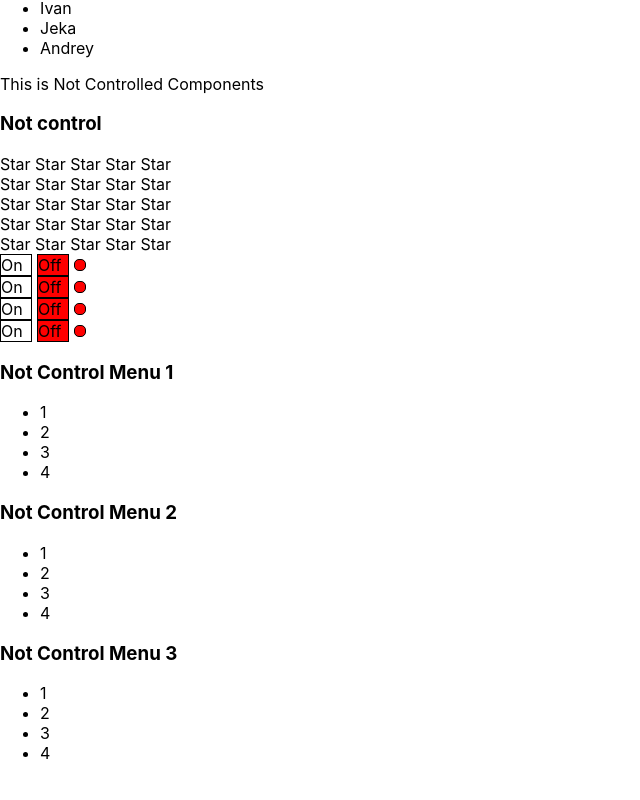
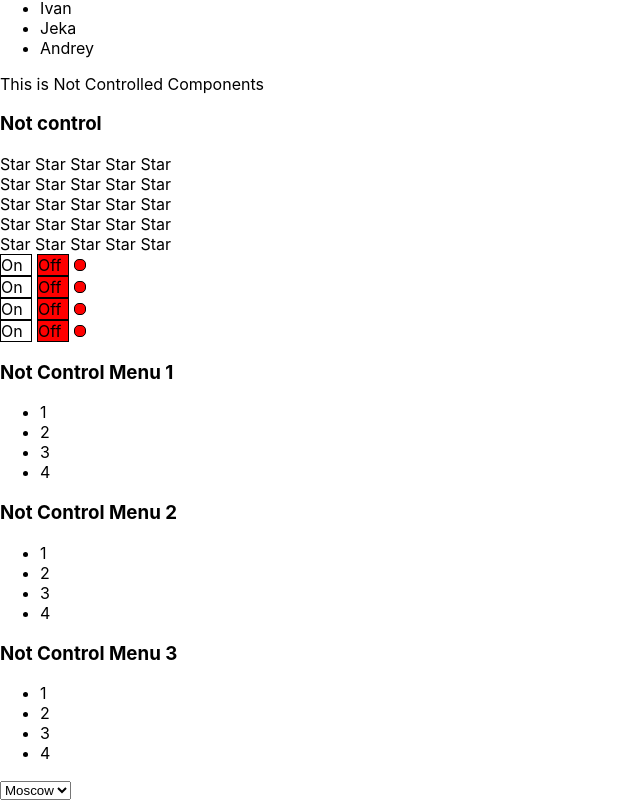
Before and after one commit to Belom7/react-kabzda-kak-podrobno, a React (Create React App) app: page / in a window 1280 px wide. Shown: the part 457-1257 px from the top of the page, without its empty margins (0-640 px from the left). Before the commit the page ends 1236 px from the top, so only its background shows below. Built offline with nearby package versions, Linux system fonts and the light colour scheme.

Commit message:
15. Select component

```diff
--- a/src/App.tsx
+++ b/src/App.tsx
@@ -6,9 +6,20 @@ import {NotControlOnOff} from "./Components/NotControlledComponents/NotControlOn
 import {ControlAccordion} from "./Components/ControlledComponents/ControlAccordion/ControlAccordion";
 import {NotControlAccordion} from "./Components/NotControlledComponents/NotControlAccordion/NotControlAccordion";
 import {NotControlRating} from "./Components/NotControlledComponents/NotControlRating/NotControlRating";
+import {Select} from "./Components/Select/Select";
 
 
-function App(props: any) {
+export type ItemsSelectType = {
+        id:string
+        town:string
+}
+const ItemsSelect:ItemsSelectType[] = [
+        {id:'1', town:'Moscow'},
+        {id:'2', town:'Minsk'},
+        {id:'3', town:'Kiev'},
+]
+
+function App() {
     return (
         <div>
             <AppTitle title={'This is Controlled Components'}/>
@@ -29,8 +40,8 @@ function App(props: any) {
             <ControlOnOff value={false}/>
             <ControlOnOff value={true}/>
 
-            <ControlAccordion name={'Control Menu'} collapsed={false}/>
-            <ControlAccordion name={'Control Menu2'} collapsed={true}/>
+            <ControlAccordion name={'Control Menu'} collapsed={false} />
+            <ControlAccordion name={'Control Menu2'} collapsed={true} />
 
 
             <AppTitle title={'This is Not Controlled Components'}/>
@@ -51,6 +62,9 @@ function App(props: any) {
             <NotControlAccordion name={'Not Control Menu 1'}/>
             <NotControlAccordion name={'Not Control Menu 2'}/>
             <NotControlAccordion name={'Not Control Menu 3'}/>
+
+
+                <Select name={ItemsSelect}/>
         </div>
     );
 }
--- /dev/null
+++ b/src/Components/Select/Select.tsx
@@ -0,0 +1,16 @@
+import React from 'react';
+import {ItemsSelectType} from "../../App";
+
+type SelectPropsType = {
+    name:ItemsSelectType[]
+}
+
+export const Select = (props:SelectPropsType) => {
+    return (
+        <div>
+            <select>
+                {props.name.map(i => <option key={i.id}>{i.town}</option>)}
+            </select>
+        </div>
+    );
+};
```
